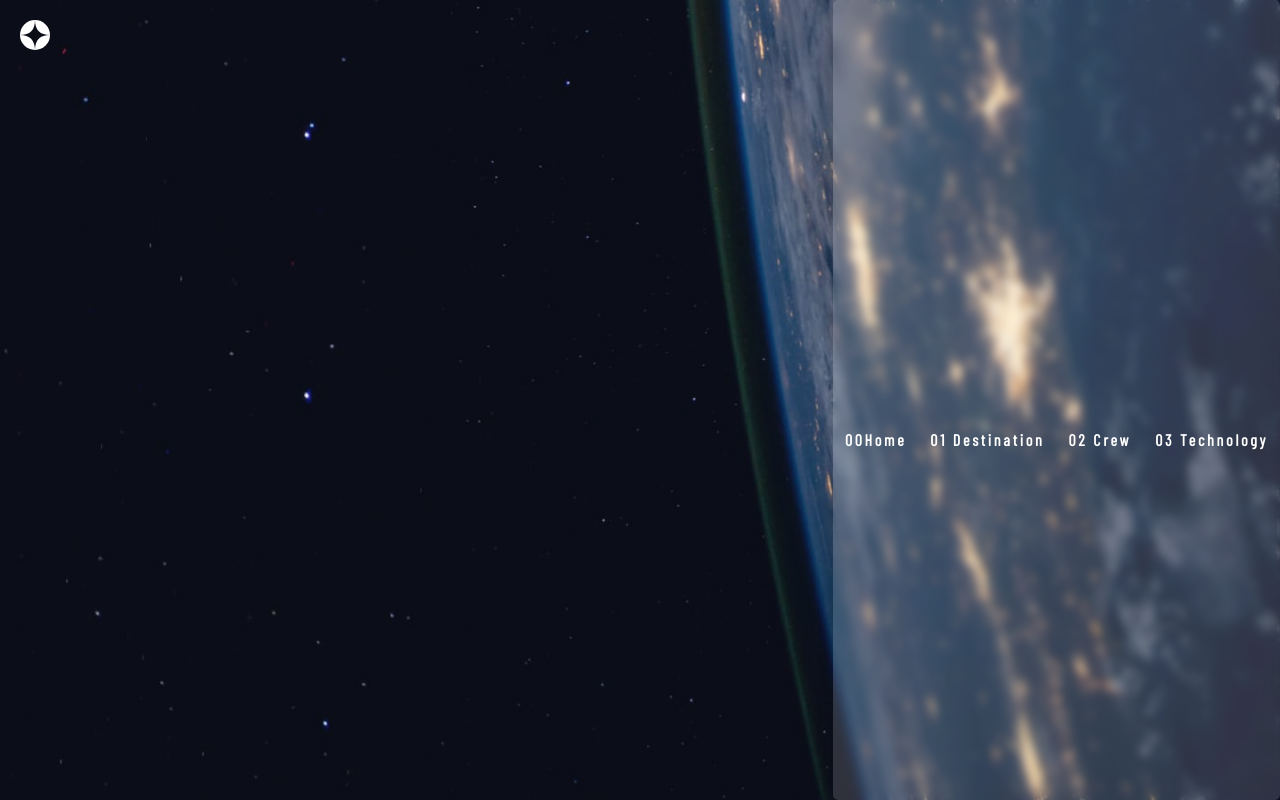
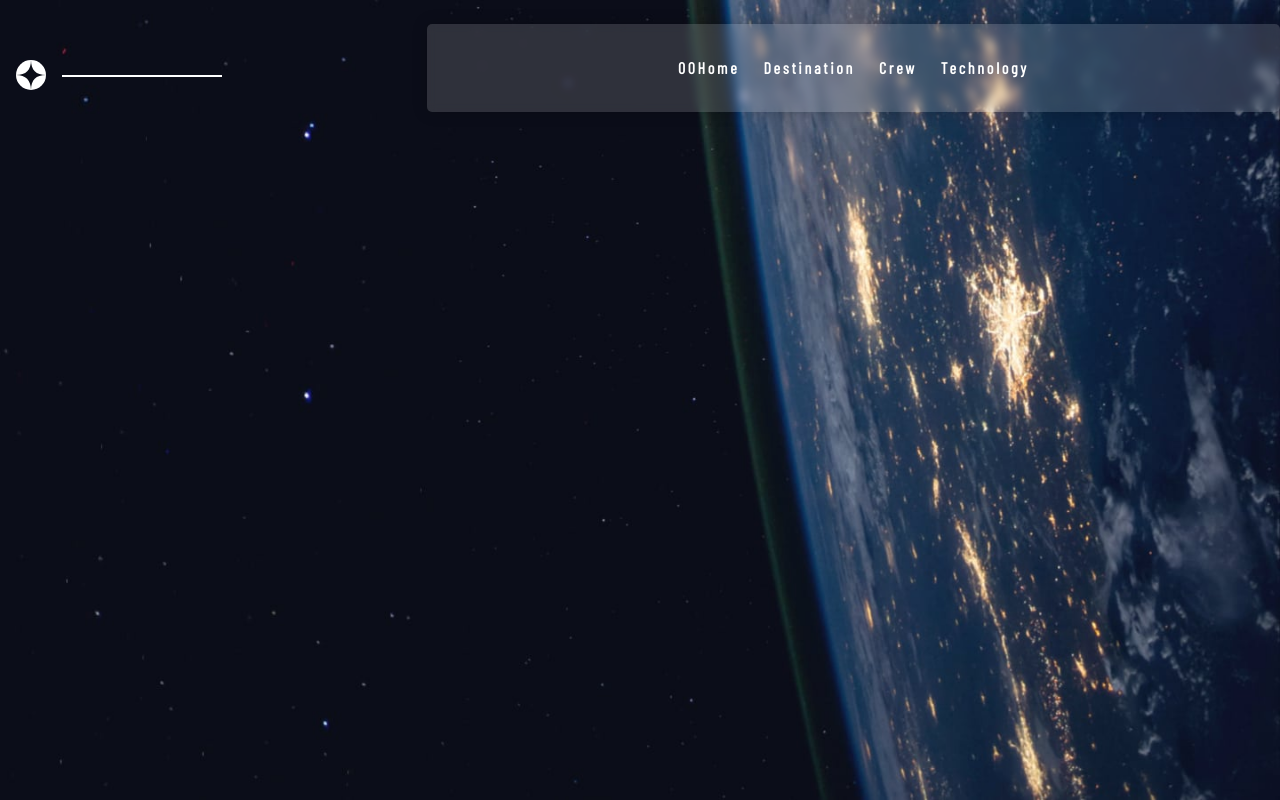
Before and after one commit to AubreyHBarnes/Space-Tourism-FEM, a Next.js app: page / in a window 1280 px wide. Built offline with nearby package versions, Linux system fonts and the light colour scheme; a web font is replaced by a local one.

Commit message:
added custom font sizes, adjusted navbar spacing, navbar should be fully responsive, checking on mobile phone after push

```diff
--- a/components/Navbar.js
+++ b/components/Navbar.js
@@ -10,15 +10,15 @@ export const Navbar = () => {
     }
     return (
       <>
-          <nav className="flex items-center flex-wrap p-3">
-            <div className="w-full flex justify-between" >
+          <nav className="flex items-center flex-wrap pt-11">
+            <div className="w-full absolute desktop:top-11 desktop:after:absolute after:top-1/2 after:border-b-2 after:w-40 after:border-white after:z-20" >
                 <Link href='/'>
-                <a className='inline-flex items-center p-2 mr-4 '>
+                <a className='inline-flex items-center p-4'>
                     <Image src={"/assets/shared/logo.svg"} alt="Space Tourism Logo" height={30} width={30} />
                 </a>
                 </Link>
                 <button
-                    className='z-10 inline-flex p-3 hover:bg-green-600 rounded desktop:hidden text-white ml-auto hover:text-white outline-none'
+                    className='float-right z-10 inline-flex p-4 hover:bg-green-600 rounded tablet:hidden text-white ml-auto hover:text-white outline-none'
                     onClick={handleClick}
                 >
                     <svg
@@ -39,27 +39,27 @@ export const Navbar = () => {
             </div>
             <div className={`${
                 active ? '' : 'hidden'}
-                w-2/3 h-screen frosted absolute top-0 right-0 desktop:inline-flex desktop:flex-grow desktop:w-auto`}
+                w-2/3 h-screen tablet:h-auto frosted absolute desktop:top-6 top-0 right-0 tablet:inline-flex tablet:flex-grow `}
             >
-                <div className='font-barlow tracking-[2.7px] mt-20 desktop:inline-flex desktop:flex-row desktop:ml-auto desktop:w-auto w-full desktop:items-center flex flex-col desktop:h-auto'>
+                <div className='font-barlow tracking-[2.7px] mt-20 tablet:mt-0 tablet:inline-flex tablet:flex-row tablet:m-auto tablet:w-auto w-full tablet:items-center flex flex-col tablet:h-auto'>
                     <Link href='/'>
-                    <a className='desktop:inline-flex desktop:w-auto w-full px-3 py-8 rounded text-white font-bold items-center justify-center hover:bg-green-600 hover:text-white '>
-                        <span className="font-bold">00</span> Home
+                    <a className='desktop:inline-flex desktop:w-auto w-full px-3 py-8 rounded text-white font-bold text-navtext items-center justify-center hover:bg-green-600 hover:text-white '>
+                    <b className="tablet:hidden desktop:inline">00</b> Home
                     </a>
                     </Link>
                     <Link href='/'>
                     <a className='desktop:inline-flex desktop:w-auto w-full px-3 py-8 rounded text-white font-bold items-center justify-center hover:bg-green-600 hover:text-white'>
-                        01 Destination
+                        <b className="tablet:hidden">01</b> Destination
                     </a>
                     </Link>
                     <Link href='/'>
                     <a className='desktop:inline-flex desktop:w-auto w-full px-3 py-8 rounded text-white font-bold items-center justify-center hover:bg-green-600 hover:text-white'>
-                        02 Crew
+                    <b className="tablet:hidden">02</b> Crew
                     </a>
                     </Link>
                     <Link href='/'>
                     <a className='desktop:inline-flex desktop:w-auto w-full px-3 py-8 rounded text-white font-bold items-center justify-center hover:bg-green-600 hover:text-white'>
-                        03 Technology
+                    <b className="tablet:hidden">03</b> Technology
                     </a>
                     </Link>
                 </div>
--- a/pages/_document.js
+++ b/pages/_document.js
@@ -9,7 +9,7 @@ import Document, { Html, Head, Main, NextScript } from "next/document";
         <Html lang="EN">
           <Head>
             <link rel="preconnect" href="https://fonts.googleapis.com" />
-            <link rel="preconnect" href="https://fonts.gstatic.com" crossOrigin />
+            <link rel="preconnect" href="https://fonts.gstatic.com" crossOrigin="true" />
             <link href="https://fonts.googleapis.com/css2?family=Barlow+Condensed&family=Bellefair&display=swap" rel="stylesheet" />
           </Head>
           <body className="relative bg-home tablet:bg-home-tablet desktop:bg-home-desktop bg-no-repeat bg-cover">
--- a/tailwind.config.js
+++ b/tailwind.config.js
@@ -15,6 +15,16 @@ module.exports = {
       'bellefair': ['Bellefair', 'serif'],
       'barlow': ['"Barlow Condensed"', 'sans-serif']
     },
+    fontSize: {
+      'h1': '150px',
+      'h2': '100px',
+      'h3': '56px',
+      'h4': '32px',
+      'h5': '28px',
+      'subhead1': '28px',
+      'subhead2': '14px',
+      'navtext': '16px'
+    },
     extend: {
       backgroundImage: {
         "home": "url('/assets/home/background-home-mobile.jpg')",
```
